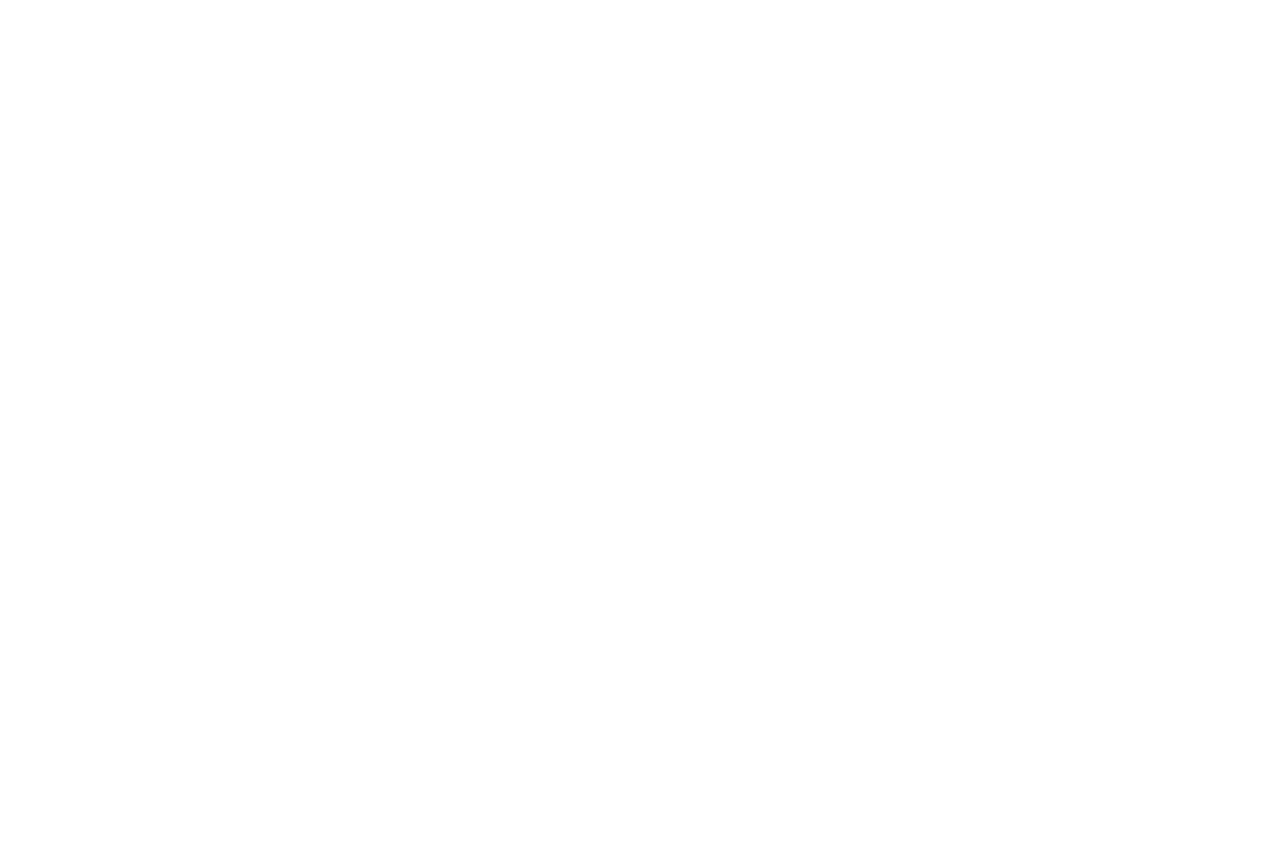
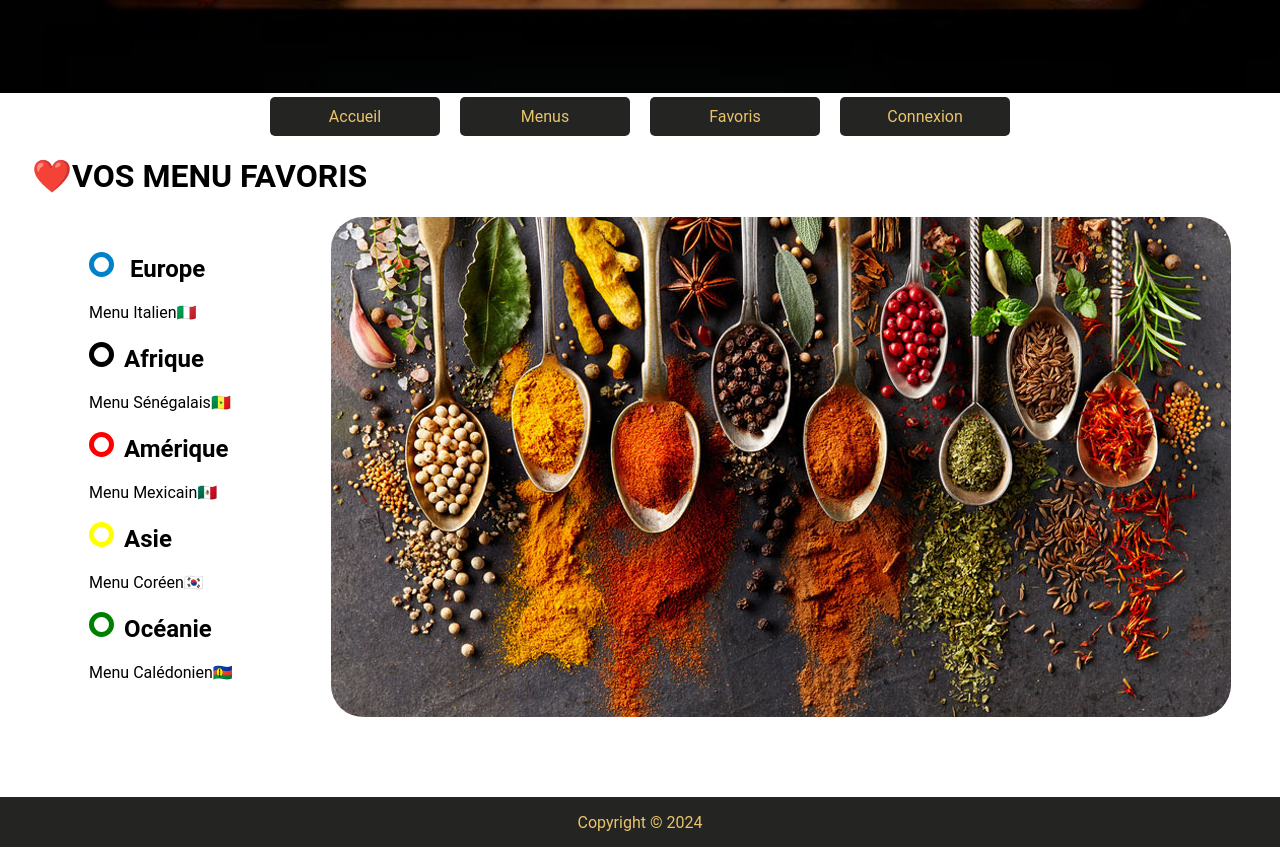
Before and after one commit to WildCodeSchool-2024-02/JS-lyon-0224-P3-globalmeals, a React (Vite) app in the folder client/: page /favoris in a window 1280 px wide. Before the commit this address had no page. Shown: the part 760-1607 px from the top of the page. Before the commit the page ends 800 px from the top, so only its background shows below. Built offline with nearby package versions, Linux system fonts and the light colour scheme.

Commit message:
création d'une page favoris

```diff
--- /dev/null
+++ b/client/src/components/favoris/favoris.css
@@ -0,0 +1,66 @@
+.menus-titles1::before {
+  content: "";
+  display: inline-block;
+  width: 15px;
+  height: 15px;
+  border: 5px solid #0081c8;
+  border-radius: 50%;
+  background-color: transparent;
+  margin-right: 10px;
+}
+.menus-titles2::before {
+  content: "";
+  display: inline-block;
+  width: 15px;
+  height: 15px;
+  border: 5px solid black;
+  border-radius: 50%;
+  background-color: transparent;
+  margin-right: 10px;
+}
+.menus-titles3::before {
+  content: "";
+  display: inline-block;
+  width: 15px;
+  height: 15px;
+  border: 5px solid red;
+  border-radius: 50%;
+  background-color: transparent;
+  margin-right: 10px;
+}
+.menus-titles4::before {
+  content: "";
+  display: inline-block;
+  width: 15px;
+  height: 15px;
+  border: 5px solid yellow;
+  border-radius: 50%;
+  background-color: transparent;
+  margin-right: 10px;
+}
+.menus-titles5::before {
+  content: "";
+  display: inline-block;
+  width: 15px;
+  height: 15px;
+  border: 5px solid green;
+  border-radius: 50%;
+  background-color: transparent;
+  margin-right: 10px;
+}
+
+.favorisé {
+  display: flex;
+  margin-left: 2rem;
+}
+
+.favor {
+  display: flex;
+  justify-content: space-around;
+  flex-direction: row;
+  margin-bottom: 5rem;
+}
+
+.épiceries {
+  border-radius: 2rem;
+}
--- /dev/null
+++ b/client/src/components/favoris/favoris.jsx
@@ -0,0 +1,59 @@
+import "./favoris.css";
+
+function Favoris() {
+  return (
+    <div className="ensemble">
+      <h1 className="favorisé">❤️VOS MENU FAVORIS</h1>
+      <div className="favor">
+        <ul className="listMenus">
+          <li>
+            <div className="cb">
+
+              <h2 className="menus-titles1"> Europe</h2>
+            </div>
+            <p>Menu Italien🇮🇹</p>
+          </li>
+
+          <li>
+            <div className="cb">
+
+              <h2 className="menus-titles2">Afrique</h2>
+            </div>
+            <p>Menu Sénégalais🇸🇳</p>
+          </li>
+
+          <li>
+            <div className="cb">
+
+              <h2 className="menus-titles3">Amérique</h2>
+            </div>
+            <p>Menu Mexicain🇲🇽</p>
+          </li>
+
+          <li>
+            <div className="cb">
+
+              <h2 className="menus-titles4">Asie</h2>
+            </div>
+            <p>Menu Coréen🇰🇷</p>
+          </li>
+
+          <li>
+            <div className="cb">
+
+              <h2 className="menus-titles5">Océanie</h2>
+            </div>
+            <p>Menu Calédonien🇳🇨</p>
+          </li>
+        </ul>
+        <img
+          className="épiceries"
+          src="/src/assets/images/epices.png"
+          alt="épices"
+        />
+      </div>
+    </div>
+  );
+}
+
+export default Favoris;
--- a/client/src/components/navbar/NavbarToggle.jsx
+++ b/client/src/components/navbar/NavbarToggle.jsx
@@ -78,12 +78,12 @@ export default function NavbarToggle() {
           </ul>
         </li>
         <li className="nav-item">
-          <Link to="/" className="navLink active" onClick={closeDropdown}>
+          <Link to="/favoris" className="navLink active" onClick={closeDropdown}>
             Favoris
           </Link>
         </li>
         <li className="nav-item">
-          <Link to="/formulaireP" className="navLink active" onClick={closeDropdown}>
+          <Link to="/formulaire" className="navLink active" onClick={closeDropdown}>
             Connexion
           </Link>
         </li>
--- /dev/null
+++ b/client/src/pages/favorisPage.jsx
@@ -0,0 +1,9 @@
+import Favoris from "../components/favoris/favoris";
+
+function favorisPage() {
+    return (
+        <Favoris />
+    );
+}
+
+export default favorisPage;
```
Also changed, not shown: client/src/main.jsx (+8 -3 lines), client/src/assets/images/epices.png (added), client/src/assets/images/épices.png (added).
